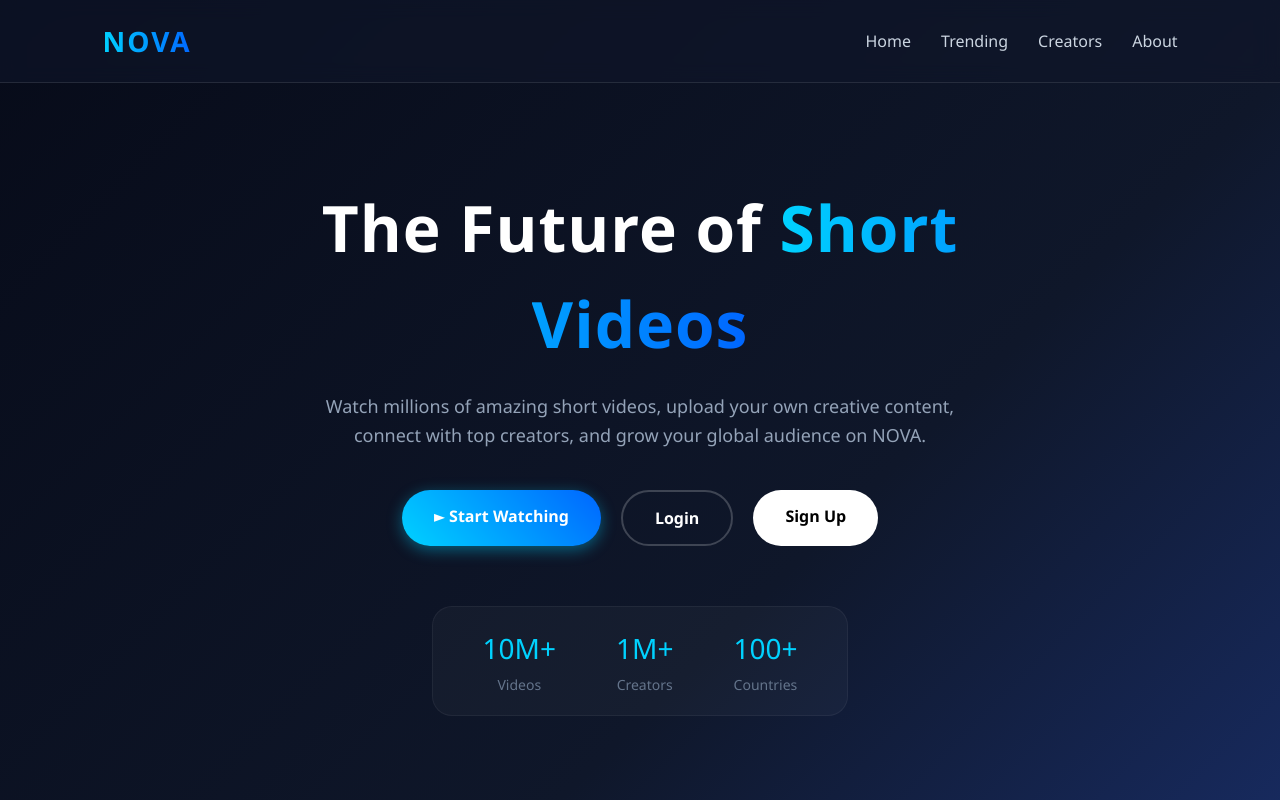
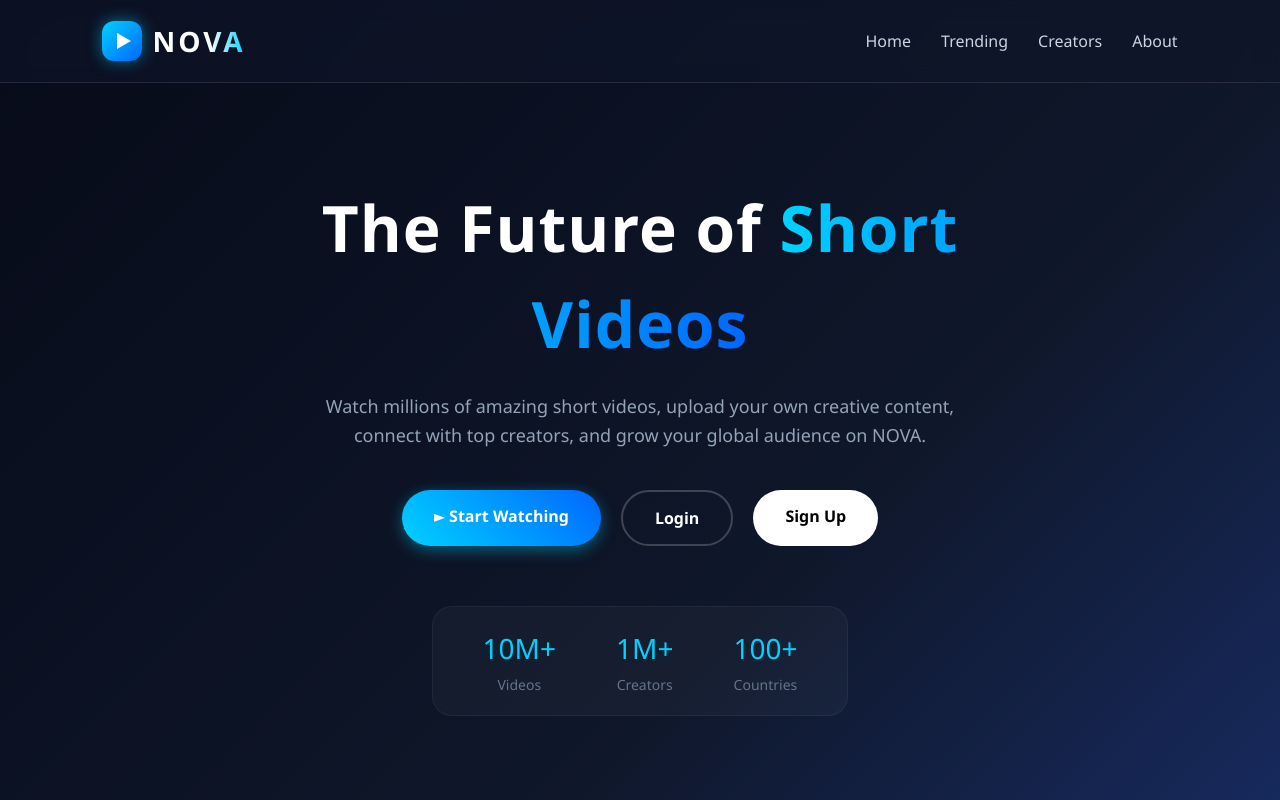
Before and after one commit to blueprintwealth6-coder/nova-client, a Next.js app: page / in a window 1280 px wide. Shown: the top 800 px of the page. Built offline with nearby package versions, Linux system fonts and the light colour scheme.

Commit message:
fixed structural errors and added logo

```diff
--- a/app/page.tsx
+++ b/app/page.tsx
@@ -1,9 +1,10 @@
 import React from 'react';
+import Logo from '@/components/Logo';
 
 export default function HomePage() {
   return (
     <>
-      {/* NAVIGATION BAR */}
+      {/* NAVIGATION BAR WITH LOGO */}
       <header style={{
         display: 'flex',
         justifyContent: 'space-between',
@@ -17,16 +18,9 @@ export default function HomePage() {
         zIndex: 1000,
         borderBottom: '1px solid rgba(255, 255, 255, 0.1)'
       }}>
-        <div style={{
-          fontSize: '28px',
-          fontWeight: 800,
-          letterSpacing: '2px',
-          background: 'linear-gradient(to right, #00d2ff, #0066ff)',
-          WebkitBackgroundClip: 'text',
-          WebkitTextFillColor: 'transparent'
-        }}>
-          NOVA
-        </div>
+        {/* Naya Dynamic Logo */}
+        <Logo />
+
         <nav>
           <a href="#" style={{ color: '#cbd5e1', textDecoration: 'none', marginLeft: '30px', fontWeight: 500 }}>Home</a>
           <a href="#" style={{ color: '#cbd5e1', textDecoration: 'none', marginLeft: '30px', fontWeight: 500 }}>Trending</a>
--- /dev/null
+++ b/components/Logo.tsx
@@ -0,0 +1,49 @@
+import React from 'react';
+
+export default function Logo() {
+  return (
+    <div style={{
+      display: 'flex',
+      alignItems: 'center',
+      gap: '10px',
+      cursor: 'pointer',
+      userSelect: 'none'
+    }}>
+      {/* Dynamic Animated Play Icon Shape */}
+      <div style={{
+        position: 'relative',
+        width: '40px',
+        height: '40px',
+        background: 'linear-gradient(135deg, #00d2ff 0%, #0066ff 100%)',
+        borderRadius: '12px',
+        display: 'flex',
+        alignItems: 'center',
+        justifyContent: 'center',
+        boxShadow: '0 0 15px rgba(0, 210, 255, 0.5)',
+      }}>
+        {/* Play triangle inside */}
+        <div style={{
+          width: '0',
+          height: '0',
+          borderTop: '8px solid transparent',
+          borderBottom: '8px solid transparent',
+          borderLeft: '14px solid white',
+          marginLeft: '4px'
+        }} />
+      </div>
+
+      {/* Futuristic Styled Text */}
+      <span style={{
+        fontSize: '28px',
+        fontWeight: 900,
+        letterSpacing: '3px',
+        background: 'linear-gradient(to right, #ffffff 60%, #00d2ff 100%)',
+        WebkitBackgroundClip: 'text',
+        WebkitTextFillColor: 'transparent',
+        textTransform: 'uppercase',
+      }}>
+        Nova
+      </span>
+    </div>
+  );
+}
```
